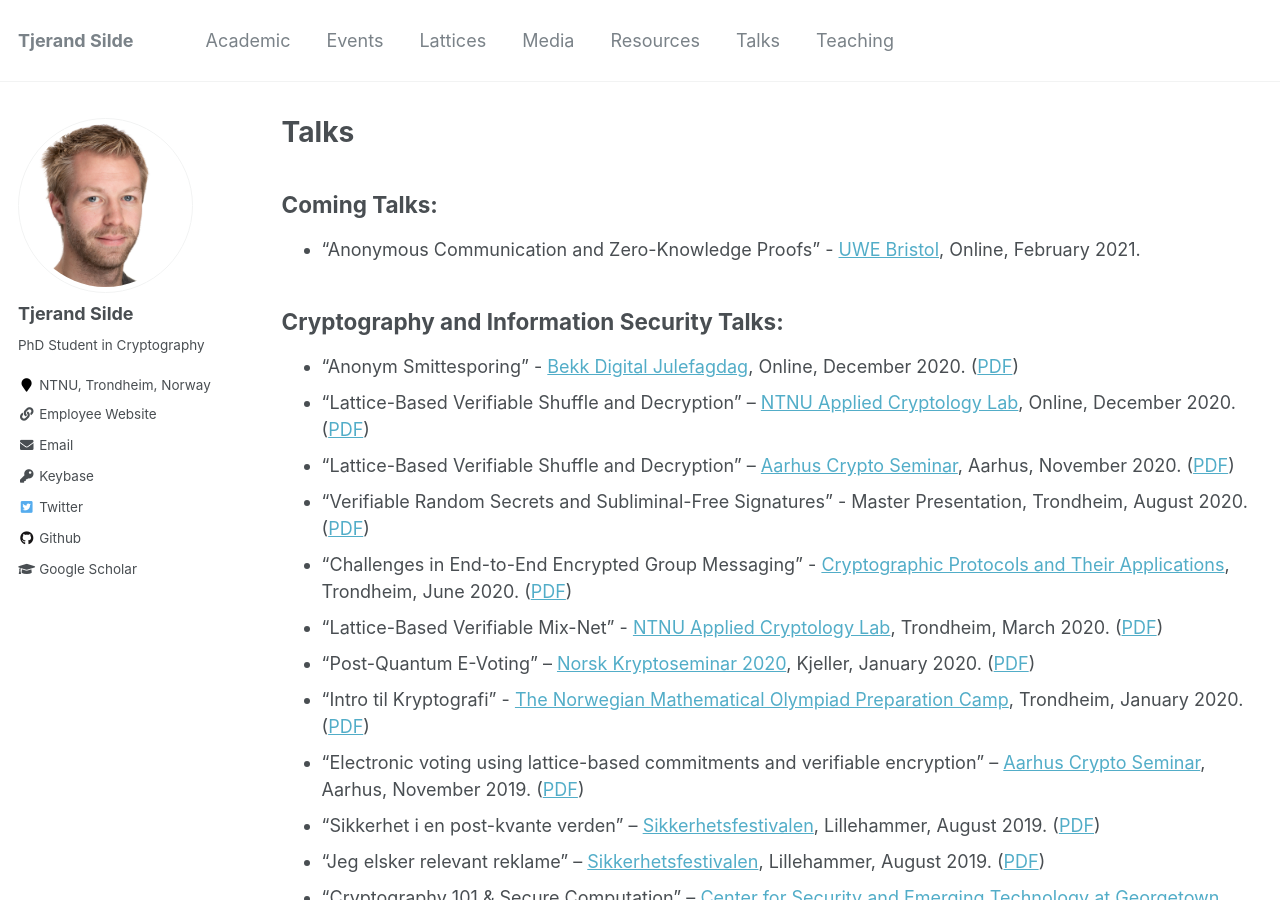
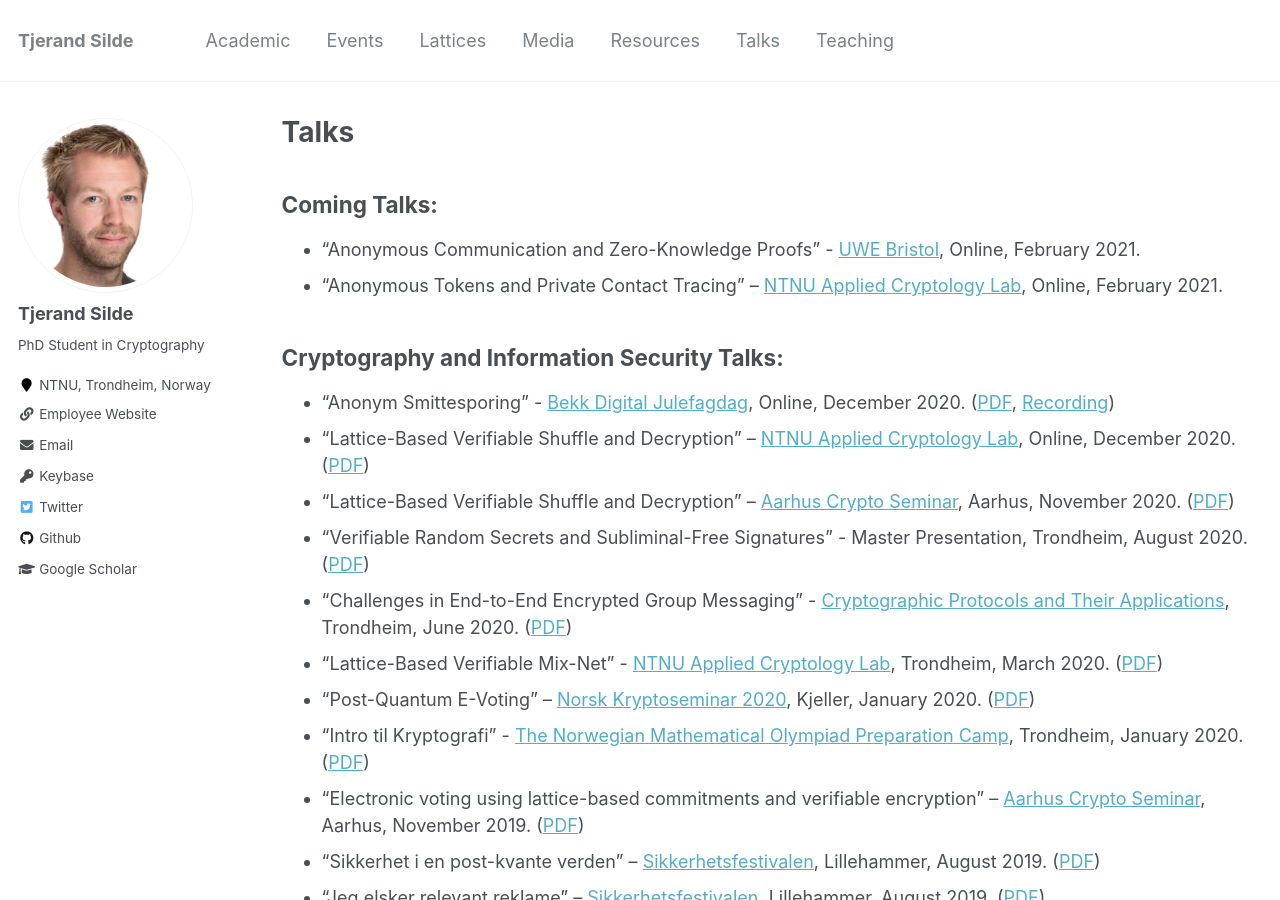
Before and after one commit to tjesi/tjesi.github.io, a Jekyll site: the page built from _pages/talks.md, in a window 1280 px wide and 900 px high. Built offline with Jekyll 4.4.1, drawn with Linux system fonts in a browser that asks for light colours.

Commit message:
Update talks.md

```diff
--- a/_pages/talks.md
+++ b/_pages/talks.md
@@ -8,10 +8,11 @@ author_profile: true
 ## Coming Talks:
 
 * "Anonymous Communication and Zero-Knowledge Proofs" - [UWE Bristol](https://www.uwe.ac.uk), Online, February 2021.
+* “Anonymous Tokens and Private Contact Tracing” – [NTNU Applied Cryptology Lab](https://www.ntnu.edu/iik/nacl-lab), Online, February 2021.
 
 ## Cryptography and Information Security Talks:
 
-* "Anonym Smittesporing" - [Bekk Digital Julefagdag](https://program.bekk.no), Online, December 2020. ([PDF](https://tjerandsilde.no/files/Anonym-Smittesporing.pdf))
+* "Anonym Smittesporing" - [Bekk Digital Julefagdag](https://program.bekk.no), Online, December 2020. ([PDF](https://tjerandsilde.no/files/Anonym-Smittesporing.pdf), [Recording](https://vimeo.com/499096707))
 * “Lattice-Based Verifiable Shuffle and Decryption” – [NTNU Applied Cryptology Lab](https://www.ntnu.edu/iik/nacl-lab), Online, December 2020. ([PDF](https://tjerandsilde.no/files/Mix-Net2.pdf))
 * “Lattice-Based Verifiable Shuffle and Decryption” – [Aarhus Crypto Seminar](https://cs.au.dk/research/cryptography-and-security/seminar), Aarhus, November 2020. ([PDF](https://tjerandsilde.no/files/Mix-Net.pdf))
 * "Verifiable Random Secrets and Subliminal-Free Signatures" - Master Presentation, Trondheim, August 2020. ([PDF](https://tjerandsilde.no/files/Master_Presentation.pdf))
```
